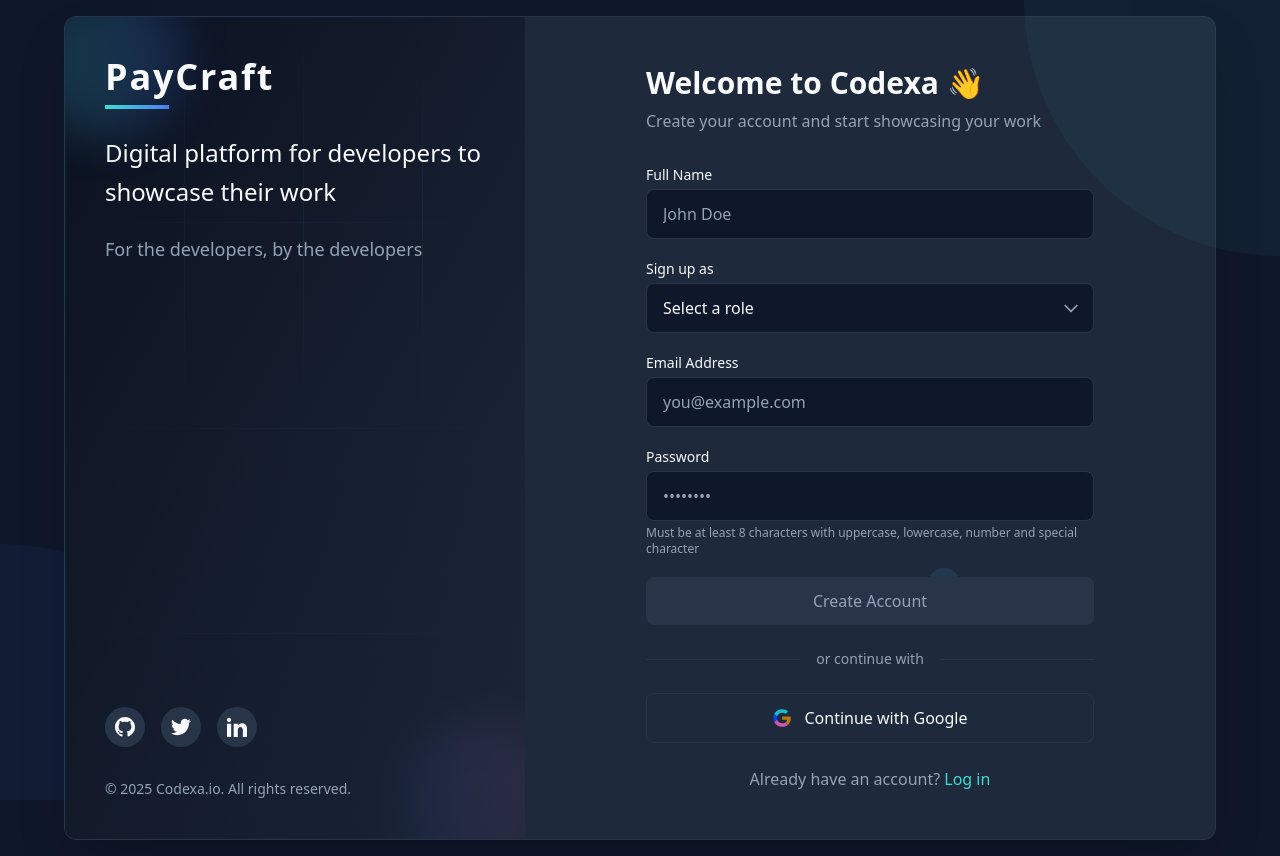
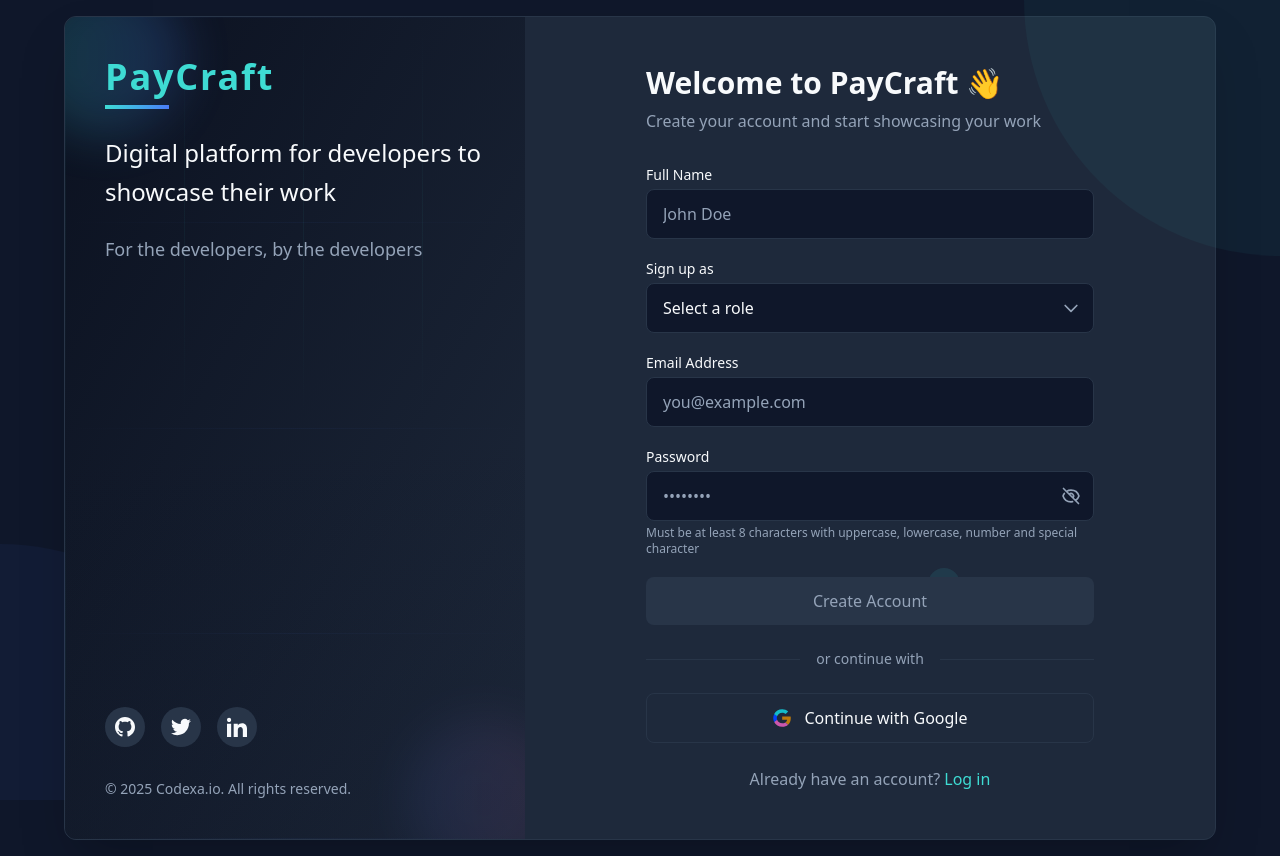
Before and after one commit to abhimanyu119/Cognizance-2025, a React (Vite) app in the folder client/: page /signup in a window 1280 px wide. Built offline with nearby package versions, Linux system fonts and the light colour scheme.

Commit message:
Add password visibility toggle and update branding in Login and Signup pages

```diff
--- a/client/src/pages/Login.jsx
+++ b/client/src/pages/Login.jsx
@@ -9,7 +9,6 @@
 import { useAuth } from "../contexts/AuthContext";
 
 const Login = () => {
-
   const {
     register,
     handleSubmit,
@@ -26,14 +25,12 @@
     }
   }, [token, navigate]);
 
-
-
-
   const [focused, setFocused] = useState(null);
   const [isGoogleLoading, setIsGoogleLoading] = useState(false);
   const [showOTPVerification, setShowOTPVerification] = useState(false);
   const [loginCredentials, setLoginCredentials] = useState(null);
   const [tempToken, setTempToken] = useState(null);
+  const [showPassword, setShowPassword] = useState(false);
 
   const onSubmit = async (data) => {
     try {
@@ -221,7 +218,7 @@
                 <h2 className="text-3xl font-bold text-[#F8FAFC] mb-2">
                   Welcome Back! 👋
                 </h2>
-                <p className="text-[#94A3B8]">Log in to continue to Codexa</p>
+                <p className="text-[#94A3B8]">Log in to continue to PAyCraft</p>
               </div>
 
               <form
@@ -300,7 +297,7 @@
                   >
                     <input
                       className="w-full bg-transparent px-4 py-3 outline-none text-[#F8FAFC] placeholder-[#94A3B8]"
-                      type="password"
+                      type={showPassword ? "text" : "password"}
                       id="password"
                       placeholder="••••••••"
                       onFocus={() => handleFocus("password")}
@@ -312,6 +309,47 @@
                         },
                       })}
                     />
+                    <button
+                      type="button"
+                      onClick={() => setShowPassword(!showPassword)}
+                      className="absolute right-3 top-1/2 transform -translate-y-1/2 text-[#94A3B8] hover:text-[#FF6EC7] transition-colors duration-200"
+                    >
+                      {showPassword ? (
+                        <svg
+                          className="w-5 h-5"
+                          fill="none"
+                          stroke="currentColor"
+                          viewBox="0 0 24 24"
+                        >
+                          <path
+                            strokeLinecap="round"
+                            strokeLinejoin="round"
+                            strokeWidth={2}
+                            d="M15 12a3 3 0 11-6 0 3 3 0 016 0z"
+                          />
+                          <path
+                            strokeLinecap="round"
+                            strokeLinejoin="round"
+                            strokeWidth={2}
+                            d="M2.458 12C3.732 7.943 7.523 5 12 5c4.478 0 8.268 2.943 9.542 7-1.274 4.057-5.064 7-9.542 7-4.477 0-8.268-2.943-9.542-7z"
+                          />
+                        </svg>
+                      ) : (
+                        <svg
+                          className="w-5 h-5"
+                          fill="none"
+                          stroke="currentColor"
+                          viewBox="0 0 24 24"
+                        >
+                          <path
+                            strokeLinecap="round"
+                            strokeLinejoin="round"
+                            strokeWidth={2}
+                            d="M13.875 18.825A10.05 10.05 0 0112 19c-4.478 0-8.268-2.943-9.543-7a9.97 9.97 0 011.563-3.029m5.858.908a3 3 0 114.243 4.243M9.878 9.878l4.242 4.242M9.88 9.88l-3.29-3.29m7.532 7.532l3.29 3.29M3 3l3.59 3.59m0 0A9.953 9.953 0 0112 5c4.478 0 8.268 2.943 9.543 7a10.025 10.025 0 01-4.132 5.411m0 0L21 21"
+                          />
+                        </svg>
+                      )}
+                    </button>
                   </div>
                   {errors.password && (
                     <p className="text-red-400 text-sm flex items-center mt-1">
--- a/client/src/pages/Signup.jsx
+++ b/client/src/pages/Signup.jsx
@@ -20,12 +20,15 @@
 
   const navigate = useNavigate();
   const [focused, setFocused] = useState(null);
-  const {setIsLoggedIn} = useAuth();
+  const { setIsLoggedIn } = useAuth();
+  const [showPassword, setShowPassword] = useState(false);
 
   const onSubmit = async (data) => {
     try {
-      const response = await axiosInstance.post("/api/auth/register", data,{showToast:true});
-      console.log(response)
+      const response = await axiosInstance.post("/api/auth/register", data, {
+        showToast: true,
+      });
+      console.log(response);
       localStorage.setItem("token", response.data.token);
       localStorage.setItem("user", JSON.stringify(response.data.user));
       setIsLoggedIn(true);
@@ -34,7 +37,6 @@
       // toast.success("Account created successfully!");
       // setTimeout(() => navigate("/login"), 1500);
     } catch (error) {
-
       console.error(error);
     }
   };
@@ -65,7 +67,8 @@
 
         const response = await axiosInstance.post(
           "/api/auth/google-signup",
-          userData,{showToast: true,}
+          userData,
+          { showToast: true }
         );
         localStorage.setItem("token", response.data.token);
         localStorage.setItem("user", JSON.stringify(response.data.user));
@@ -118,7 +121,7 @@
           </div>
 
           <div className="relative z-10">
-            <h1 className="text-4xl font-bold tracking-wider text-[#F8FAFC] mb-2 font-sans">
+            <h1 className="text-4xl font-bold tracking-wider text-[#3EDBD3] mb-2 font-sans">
               PayCraft
             </h1>
             <div className="w-16 h-1 bg-gradient-to-r from-[#3EDBD3] to-[#4A7BF7] mb-6"></div>
@@ -183,7 +186,7 @@
           <div className="max-w-md mx-auto">
             <div className="text-center md:text-left mb-8">
               <h2 className="text-3xl font-bold text-[#F8FAFC] mb-2">
-                Welcome to Codexa 👋
+                Welcome to PayCraft 👋
               </h2>
               <p className="text-[#94A3B8]">
                 Create your account and start showcasing your work
@@ -420,7 +423,7 @@
                 >
                   <input
                     className="w-full bg-transparent px-4 py-3 outline-none text-[#F8FAFC] placeholder-[#94A3B8]"
-                    type="password"
+                    type={showPassword ? "text" : "password"}
                     id="password"
                     placeholder="••••••••"
                     onFocus={() => handleFocus("password")}
@@ -442,10 +445,14 @@
                       },
                     })}
                   />
-                  {focused === "password" && (
-                    <span className="absolute right-3 top-1/2 transform -translate-y-1/2">
+                  <button
+                    type="button"
+                    onClick={() => setShowPassword(!showPassword)}
+                    className="absolute right-3 top-1/2 transform -translate-y-1/2 text-[#94A3B8] hover:text-[#FF6EC7] transition-colors duration-200"
+                  >
+                    {showPassword ? (
                       <svg
-                        className="w-5 h-5 text-[#FF6EC7]"
+                        className="w-5 h-5"
                         fill="none"
                         stroke="currentColor"
                         viewBox="0 0 24 24"
@@ -454,11 +461,31 @@
                           strokeLinecap="round"
                           strokeLinejoin="round"
                           strokeWidth={2}
-                          d="M12 15v2m-6 4h12a2 2 0 002-2v-6a2 2 0 00-2-2H6a2 2 0 00-2 2v6a2 2 0 002 2zm10-10V7a4 4 0 00-8 0v4h8z"
+                          d="M15 12a3 3 0 11-6 0 3 3 0 016 0z"
+                        />
+                        <path
+                          strokeLinecap="round"
+                          strokeLinejoin="round"
+                          strokeWidth={2}
+                          d="M2.458 12C3.732 7.943 7.523 5 12 5c4.478 0 8.268 2.943 9.542 7-1.274 4.057-5.064 7-9.542 7-4.477 0-8.268-2.943-9.542-7z"
                         />
                       </svg>
-                    </span>
-                  )}
+                    ) : (
+                      <svg
+                        className="w-5 h-5"
+                        fill="none"
+                        stroke="currentColor"
+                        viewBox="0 0 24 24"
+                      >
+                        <path
+                          strokeLinecap="round"
+                          strokeLinejoin="round"
+                          strokeWidth={2}
+                          d="M13.875 18.825A10.05 10.05 0 0112 19c-4.478 0-8.268-2.943-9.543-7a9.97 9.97 0 011.563-3.029m5.858.908a3 3 0 114.243 4.243M9.878 9.878l4.242 4.242M9.88 9.88l-3.29-3.29m7.532 7.532l3.29 3.29M3 3l3.59 3.59m0 0A9.953 9.953 0 0112 5c4.478 0 8.268 2.943 9.543 7a10.025 10.025 0 01-4.132 5.411m0 0L21 21"
+                        />
+                      </svg>
+                    )}
+                  </button>
                 </div>
                 {errors.password ? (
                   <p className="text-red-400 text-sm flex items-center mt-1">
```
